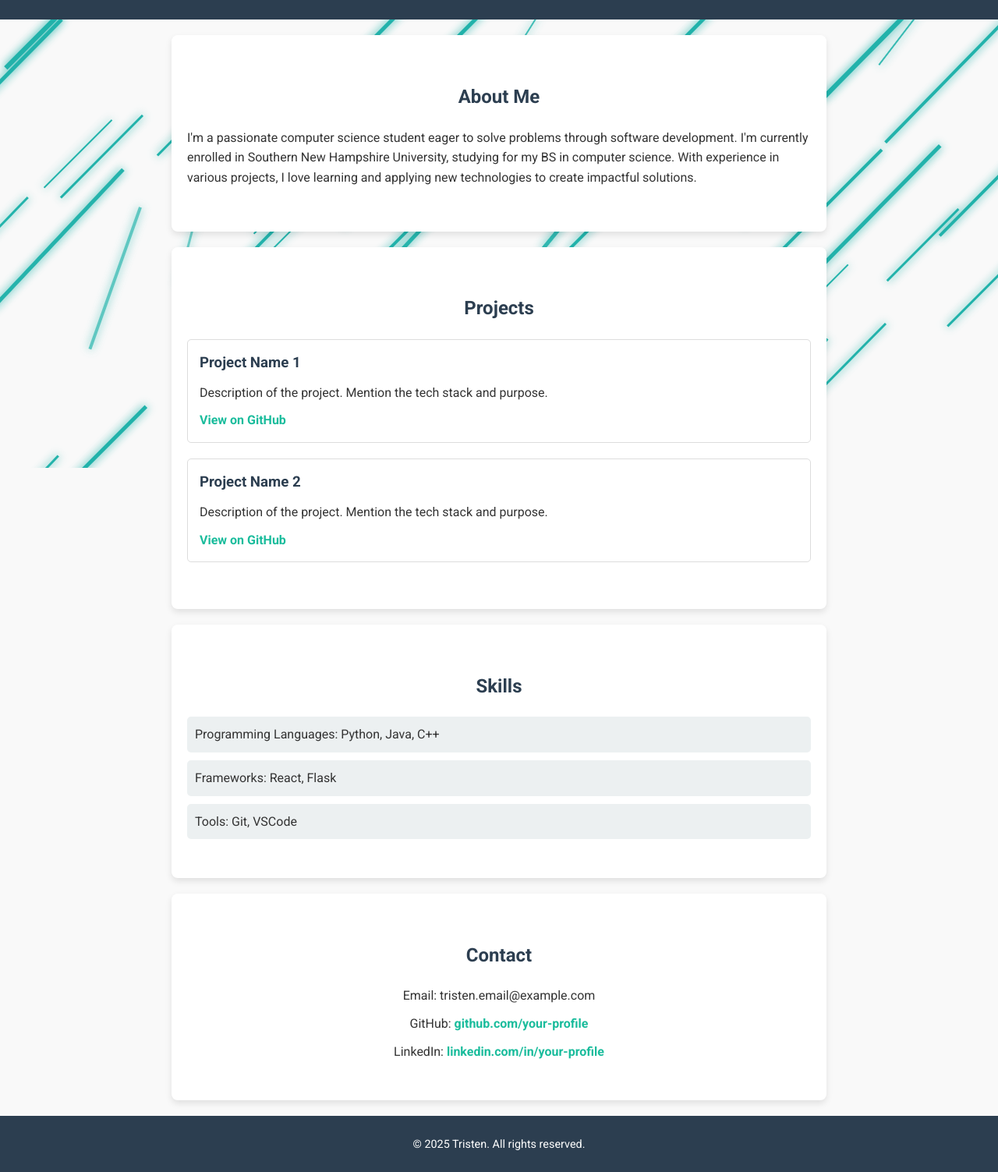
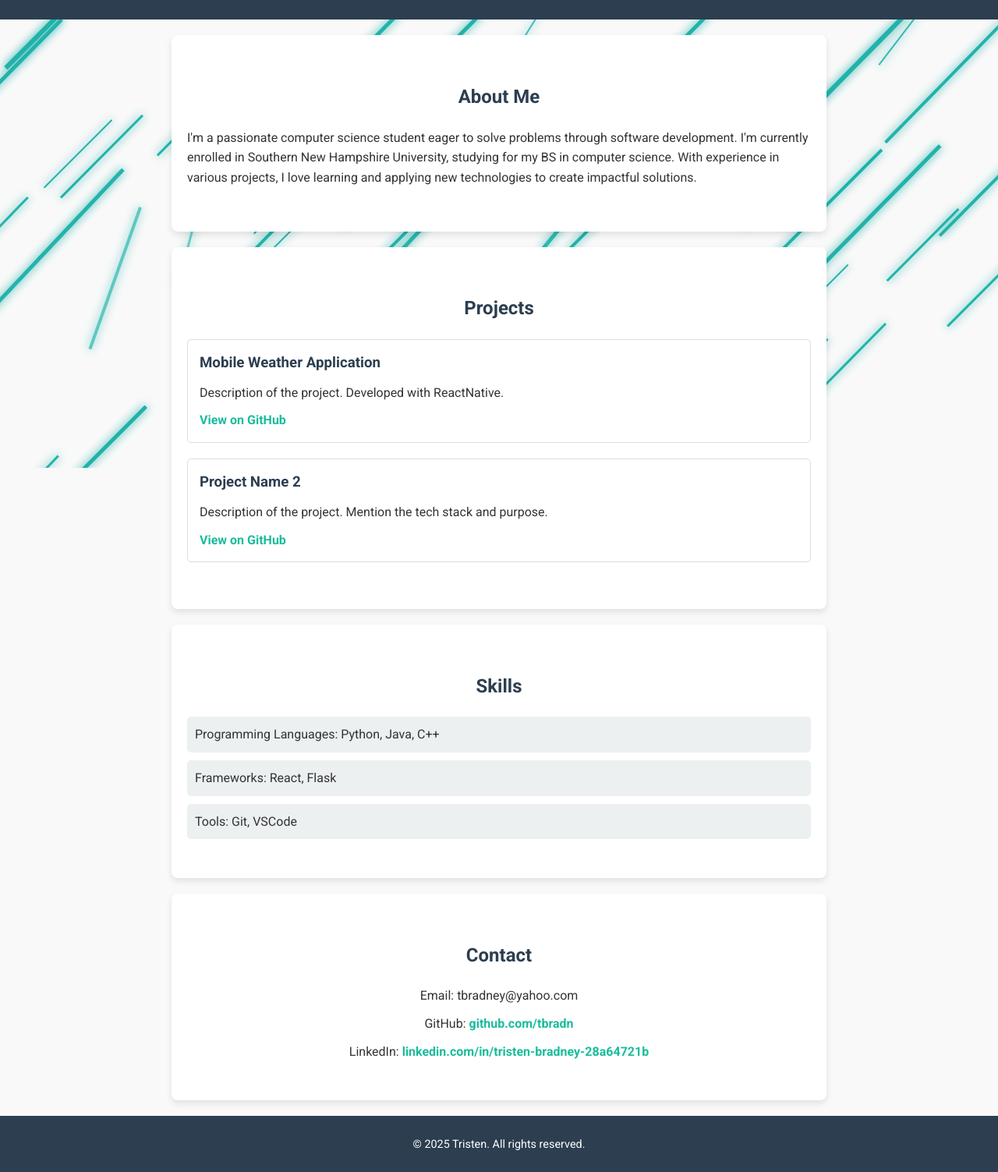
Before and after one commit to tbradn/project-website, a plain HTML site: page index.html in a window 1280 px wide. Shown: the part 200-1703 px from the top of the page at 78% size. Drawn offline with Linux system fonts and the light colour scheme.

Commit message:
Update index.html

```diff
--- a/index.html
+++ b/index.html
@@ -36,8 +36,8 @@
   <section id="projects">
     <h2>Projects</h2>
     <div class="project">
-      <h3>Project Name 1</h3>
-      <p>Description of the project. Mention the tech stack and purpose.</p>
+      <h3>Mobile Weather Application</h3>
+      <p>Description of the project. Developed with ReactNative.</p>
       <a href="https://github.com/your-repo-link">View on GitHub</a>
     </div>
     <div class="project">
@@ -58,9 +58,9 @@
 
   <section id="contact">
     <h2>Contact</h2>
-    <p>Email: tristen.email@example.com</p>
-    <p>GitHub: <a href="https://github.com/your-profile">github.com/your-profile</a></p>
-    <p>LinkedIn: <a href="https://linkedin.com/in/your-profile">linkedin.com/in/your-profile</a></p>
+    <p>Email: tbradney@yahoo.com</p>
+    <p>GitHub: <a href="https://github.com/tbradn">github.com/tbradn</a></p>
+    <p>LinkedIn: <a href="https://linkedin.com/in/tristen-bradney-28a64721b">linkedin.com/in/tristen-bradney-28a64721b</a></p>
   </section>
 
   <footer>
```
